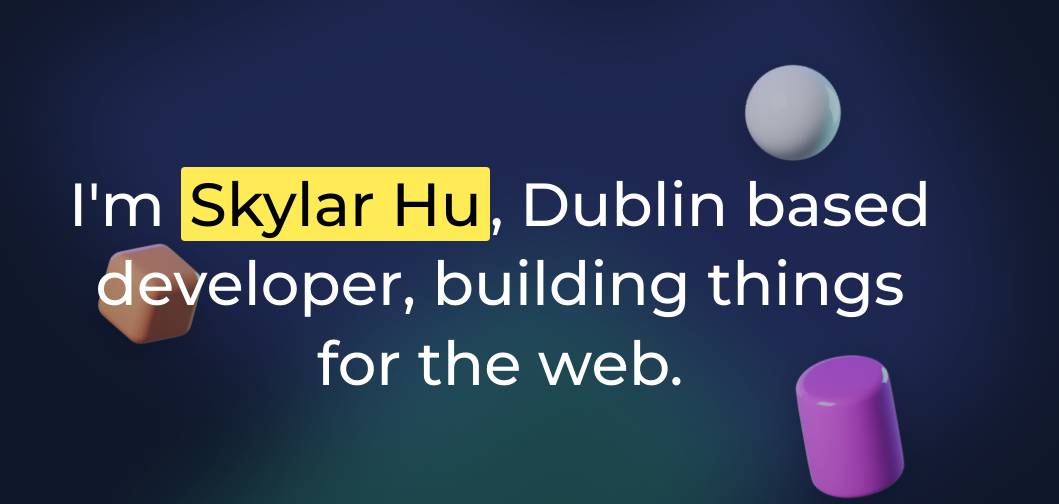
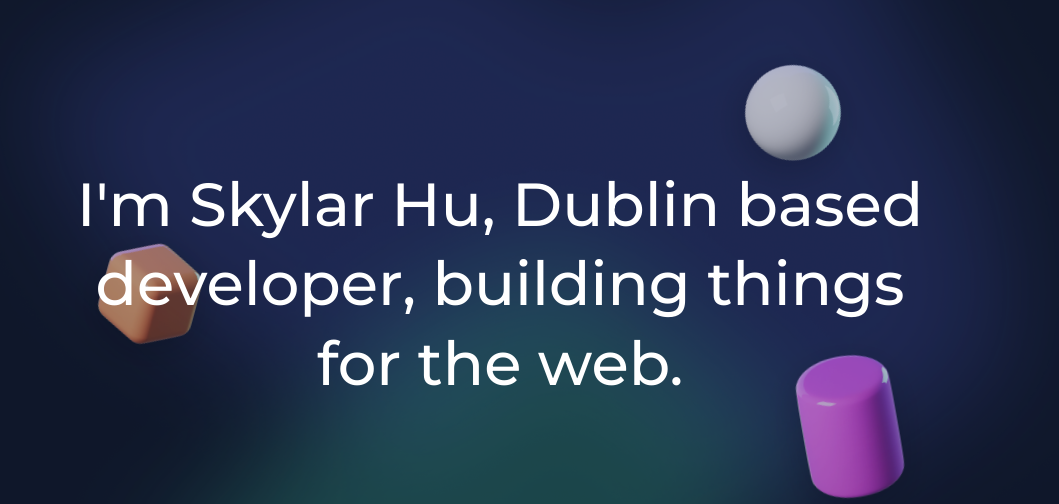
Before and after one commit to SkylarYHU/personal-portfolio-D, a Django app: page / in a window 1280 px wide. Shown: the part 116-620 px from the top of the page, without its empty margins (140-1199 px from the left). Run offline with Django 5.2, Linux system fonts and the light colour scheme; data comes from the database, SQL or seed files in the repository.

```diff
--- a/static/css/styles.css
+++ b/static/css/styles.css
@@ -149,12 +149,6 @@ p,
   z-index: 2;
 }
 
-.hero span {
-  color: #000000;
-  background-color: #FFEB56;
-  padding: 0 8px;
-  border-radius: 4px;
-}
 
 /* Hero Shapes */
 .hero-shapes {
```
